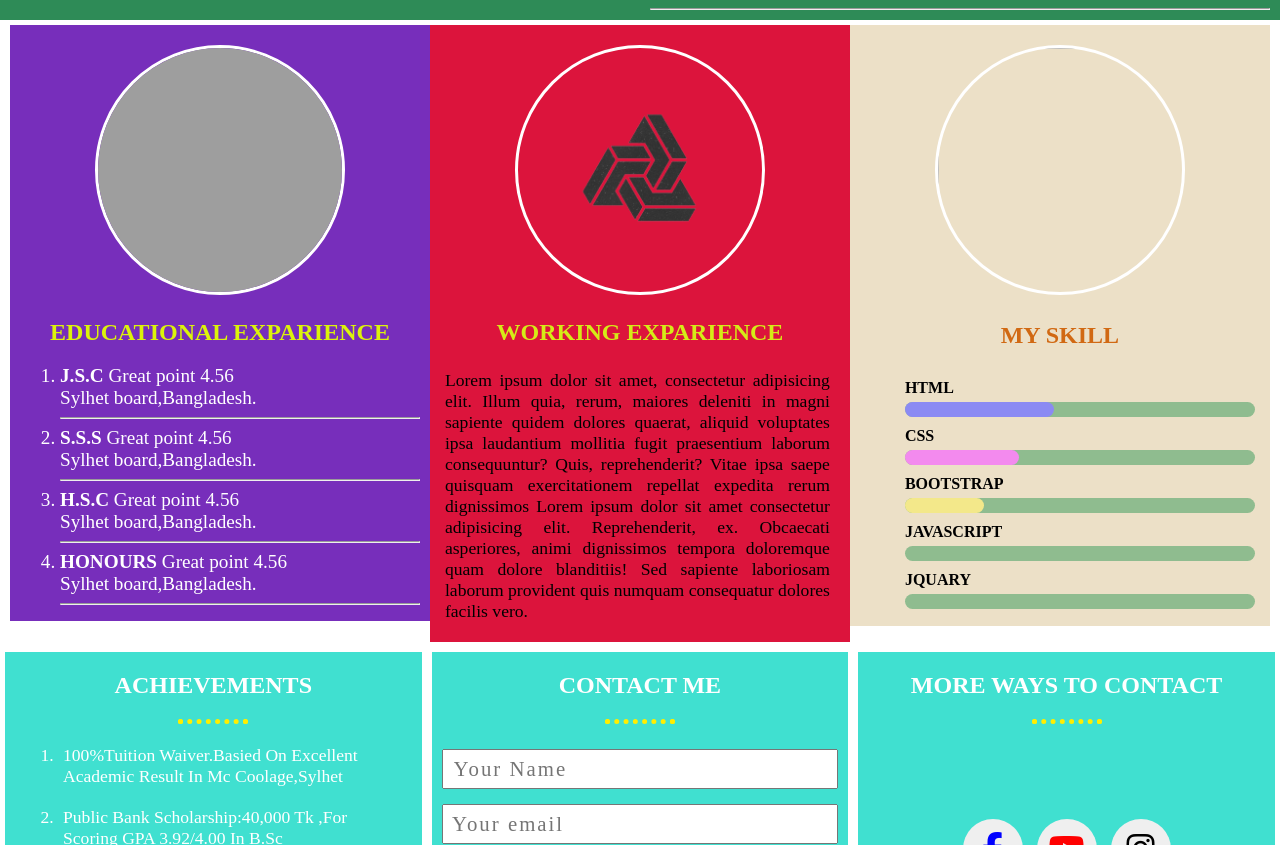
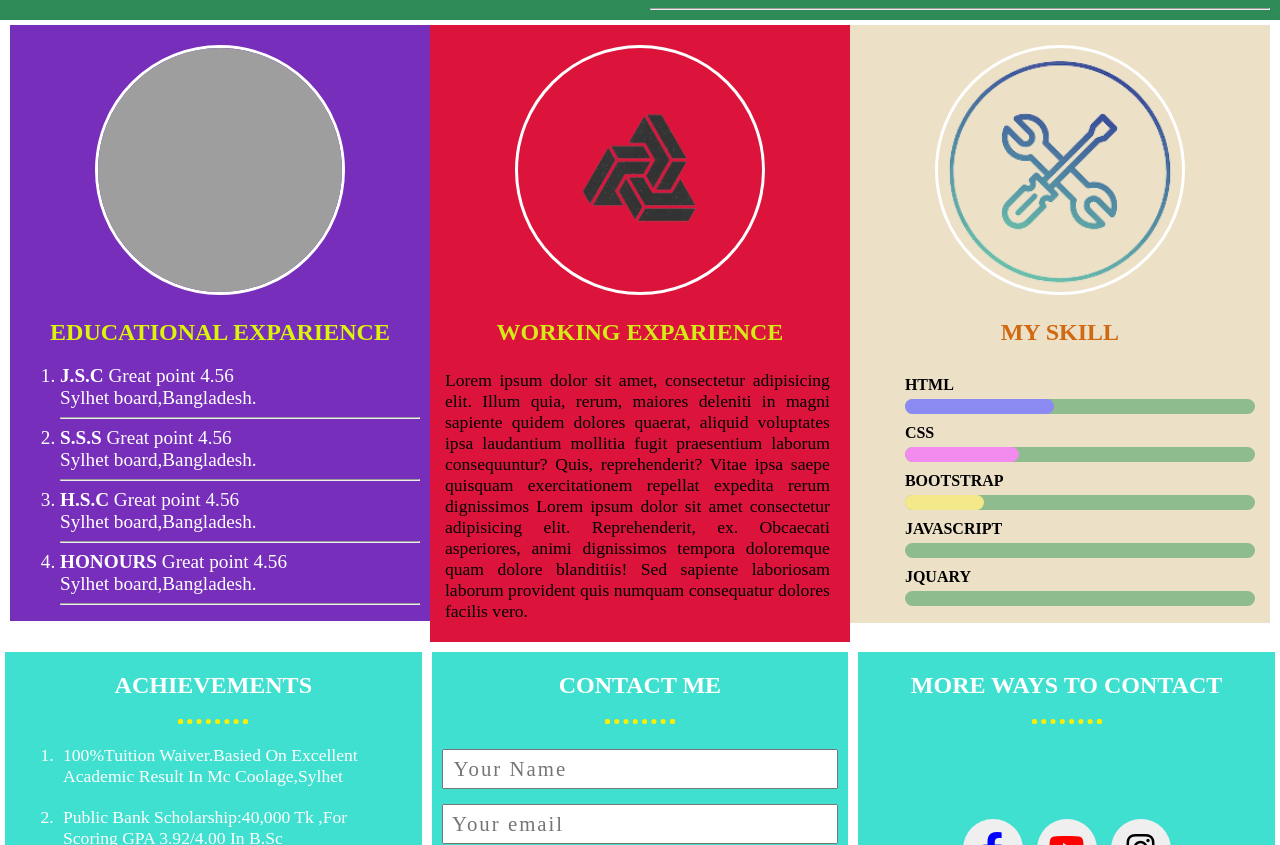
Before and after one commit to saidul14m/saidul_portfolio, a plain HTML site: page index.html in a window 1280 px wide. Shown: the part 1385-2230 px from the top of the page. Drawn offline with Linux system fonts and the light colour scheme; the site is published under a folder, as on GitHub Pages, so addresses that start at the root find nothing.

Commit message:
Update index.html

```diff
--- a/index.html
+++ b/index.html
@@ -100,7 +100,7 @@
 
  </div>
  <div class="skill-sec col-4">
-<img class="picture" src="/images/skill pic.png" alt="">
+<img class="picture" src="images/skill pic.png" alt="">
 <h2>My skill</h2>
   <div class="my-skill">
   <ul>
```
